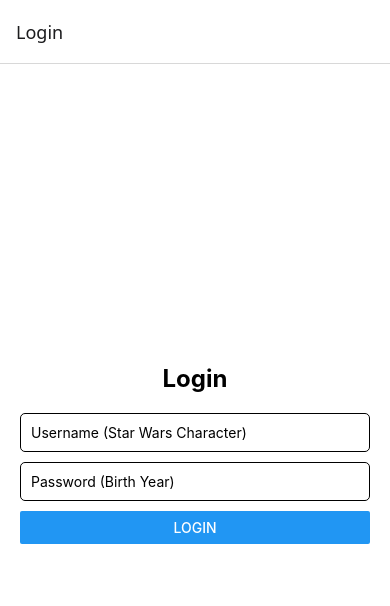
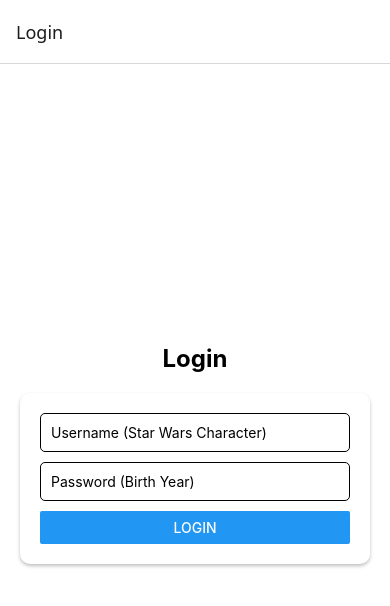
Before and after one commit to Aahladee/StarWarsApp, a React Native app: screen /Login in a window 390 px wide. Shown: the top 606 px of the page. Built offline with nearby package versions, Linux system fonts and the light colour scheme.

Commit message:
change in input box

```diff
--- a/src/screens/LoginScreeen.tsx
+++ b/src/screens/LoginScreeen.tsx
@@ -23,6 +23,9 @@ const LoginScreen = ({ navigation }: Props) => {
   return (
     <View style={styles.container}>
       <Text style={styles.title}>Login</Text>
+      <View
+      style={styles.inputContainer}
+      >
       <TextInput
         style={styles.input}
         placeholder="Username (Star Wars Character)"
@@ -37,6 +40,7 @@ const LoginScreen = ({ navigation }: Props) => {
         onChangeText={setPassword}
       />
       <Button title="Login" onPress={handleLogin} />
+      </View>
     </View>
   );
 };
@@ -45,6 +49,19 @@ const styles = StyleSheet.create({
   container: { flex: 1, justifyContent: "center", padding: 20, backgroundColor:"#ffffff" },
   title: { fontSize: 24, fontWeight: "bold", textAlign: "center", marginBottom: 20 },
   input: { borderWidth: 1, padding: 10, marginBottom: 10, borderRadius: 5 },
+  inputContainer:{
+    backgroundColor: "#ffffff",
+    padding: 20,
+    borderRadius: 10,
+    shadowColor: "#000",
+    shadowOffset: {
+      width: 0,
+      height: 2,
+    },
+    shadowOpacity: 0.25,
+    shadowRadius: 3.84,
+    elevation: 5 // For Android shadow
+  }
 });
 
 export default LoginScreen;
```
